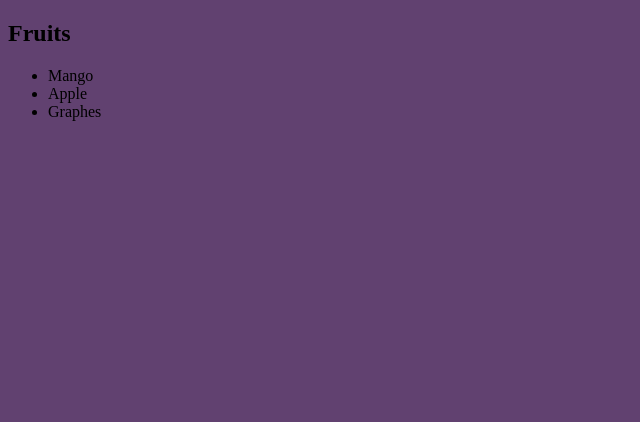
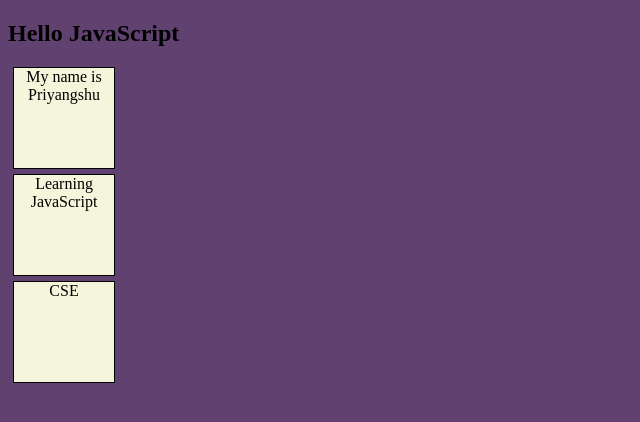
Before and after one commit to Priyangshu6146/javascript-journey, a plain HTML site: page Index.html in a window 1280 px wide. Shown: the whole page, without its empty margins (0-640 px from the left). Drawn offline with Linux system fonts and the light colour scheme.

Commit message:
Day 20 - DOM Properties

```diff
--- a/FIRST.js
+++ b/FIRST.js
@@ -398,9 +398,31 @@
 // console.log(p01.firstChild.nodeName);
 
 //innerText
-let div = document.querySelector("div");
-console.dir(div);
+//let div = document.querySelector("div");
+//console.dir(div);
 
 //innerHTML
-let div = document.querySelector("div");
-console.div(div.innerHTML);
+//let div = document.querySelector("div");
+//console.div(div.innerHTML);
+
+let heading = document.querySelector("h1");
+console.log(heading.innerText);
+
+// //innerText
+let heading = document.querySelector("h1");
+console.log(heading); //<h1 style="visibility:hidden"> Old Heading </h1>
+console.log(heading.innerText); //''
+console.log(heading.textContent);// Old Heading
+
+//Question 1
+let heading = document.querySelector("h2")
+heading.innerText = heading.innerText + " from apna college student";
+console.dir(heading.innerText);
+
+//Question 2
+let divs = document.querySelectorAll(".box");
+let i = 1;
+for (div of divs) {
+    div.innerText = `new unique value ${i}`;
+    i++;
+}
--- a/Index.html
+++ b/Index.html
@@ -9,14 +9,10 @@
 </head>
 
 <body>
-    <h2>Fruits</h2>
-    <div>
-        <ul>
-            <li>Mango</li>
-            <li>Apple</li>
-            <li>Graphes</li>
-        </ul>
-    </div>
+    <h2>Hello JavaScript</h2>
+    <div class="box">My name is Priyangshu</div>
+    <div class="box">Learning JavaScript</div>
+    <div class="box">CSE</div>
     <script src="FIRST.js"></script>
 </body>
 
--- a/Style.css
+++ b/Style.css
@@ -10,3 +10,12 @@
     background-color: rgb(21, 224, 255);
     font-variant: small-caps;
 }
+
+.box {
+    height: 100px;
+    width: 100px;
+    border: 1px solid black;
+    margin: 5px;
+    text-align: center;
+    background-color: beige;
+}
```
